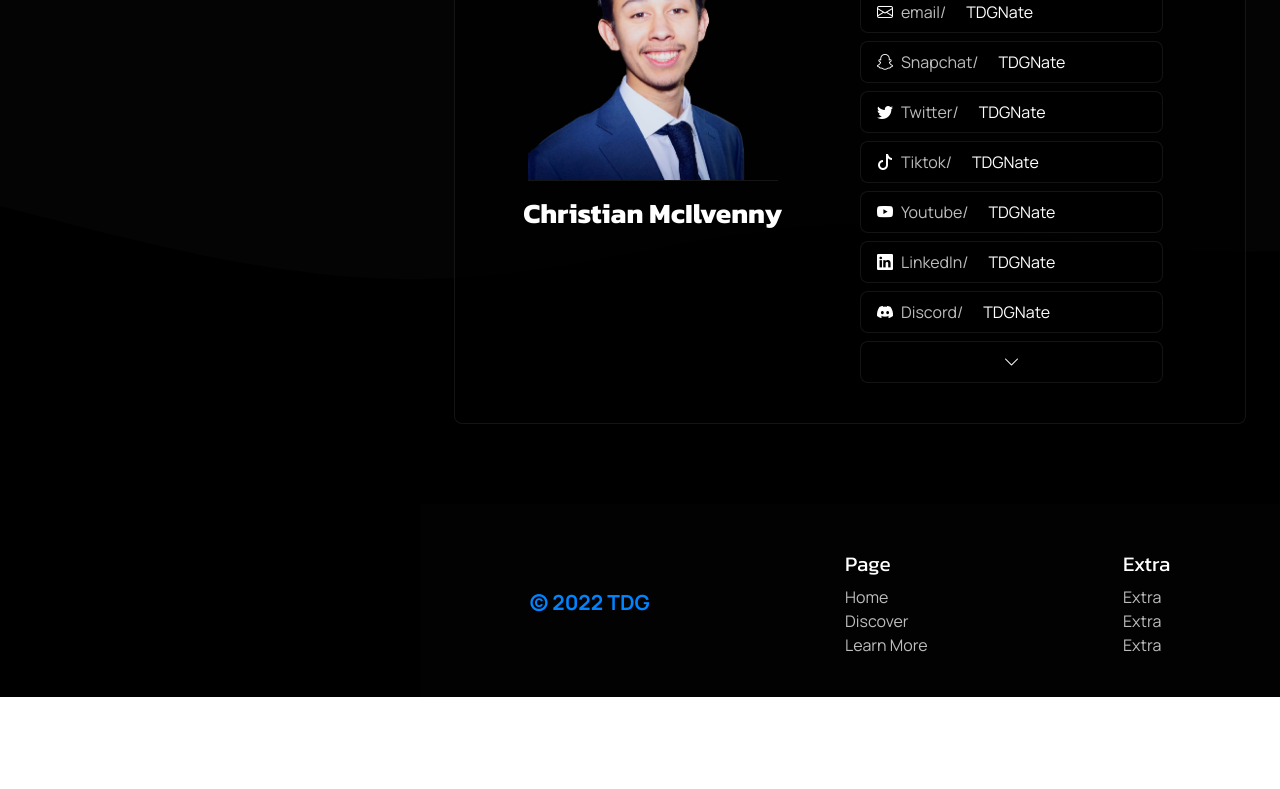
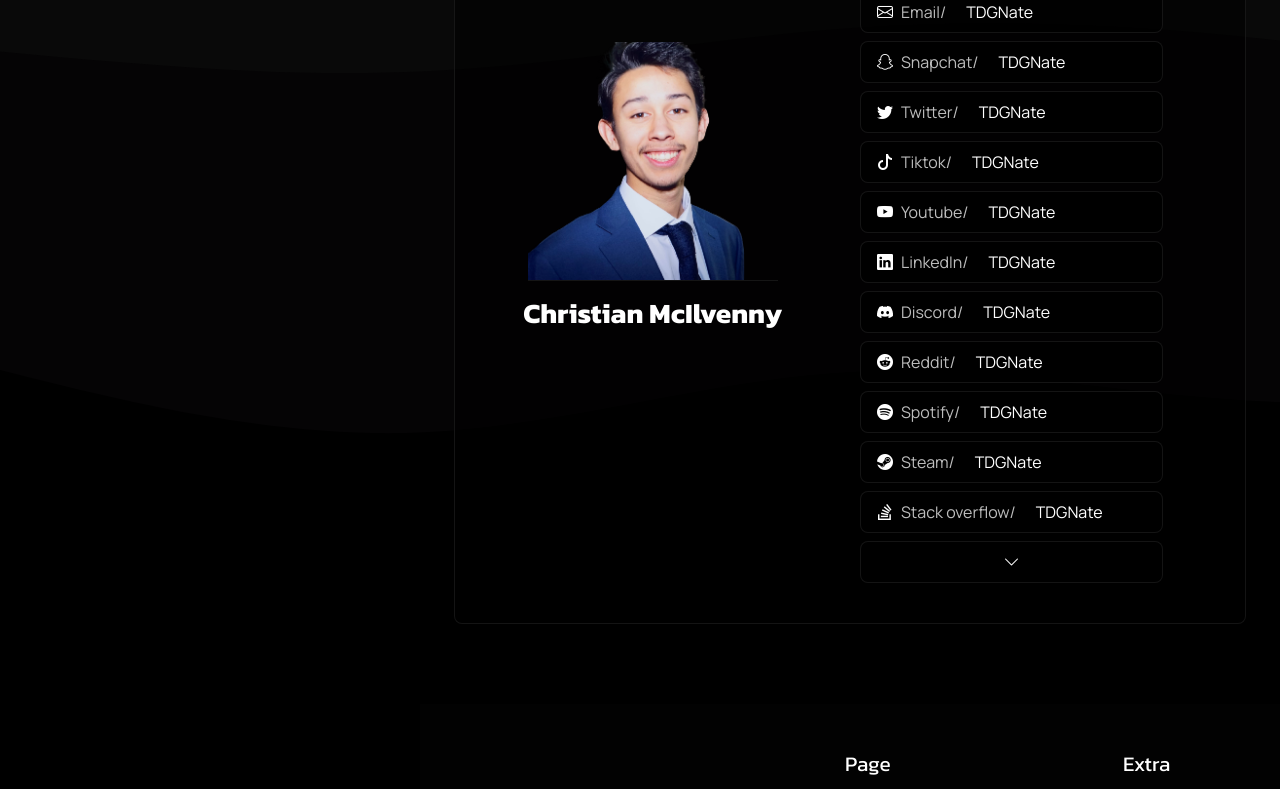
Before and after one commit to TDG-Org/Statue-Status, a React (Create React App) app in the folder client/: page /profile in a window 1280 px wide. Shown: the part 1109-1898 px from the top of the page. Before the commit the page ends 1806 px from the top, so only its background shows below. Built offline with nearby package versions, Linux system fonts and the light colour scheme.

Commit message:
added more social links

```diff
--- a/client/src/pages/Profile/ProfilePage.jsx
+++ b/client/src/pages/Profile/ProfilePage.jsx
@@ -161,7 +161,7 @@ const ProfilePage = () => {
                     </li>
                     <li>
                       <a
-                        href=""><i className="bi bi-envelope"></i> email/
+                        href=""><i className="bi bi-envelope"></i> Email/
                         <span className="social-username">TDGNate</span>
                       </a>
                     </li>
@@ -202,6 +202,33 @@ const ProfilePage = () => {
                       </a>
                     </li>
                     <li>
+                      <a
+                        href=""><i className="bi bi-reddit"></i> Reddit/
+                        <span className="social-username">TDGNate</span>
+                      </a>
+                    </li>
+                    <li>
+                      <a
+                        href=""><i className="bi bi-spotify"></i> Spotify/
+                        <span className="social-username">TDGNate</span>
+                      </a>
+                    </li>
+                    <li>
+                      <a
+                        href=""><i className="bi bi-steam"></i> Steam/
+                        <span className="social-username">TDGNate</span>
+                      </a>
+                    </li>
+                    <li>
+                      <a
+                        href=""><i className="bi bi-stack-overflow"></i>
+                        Stack overflow/
+                        <span className="social-username">TDGNate</span>
+                      </a>
+                    </li>
+
+                    {/* The More Socials button  */}
+                    <li>
                       <a className="more-socials-btn"
                         href=""><i className="bi bi-chevron-down"></i>
                       </a>
```
